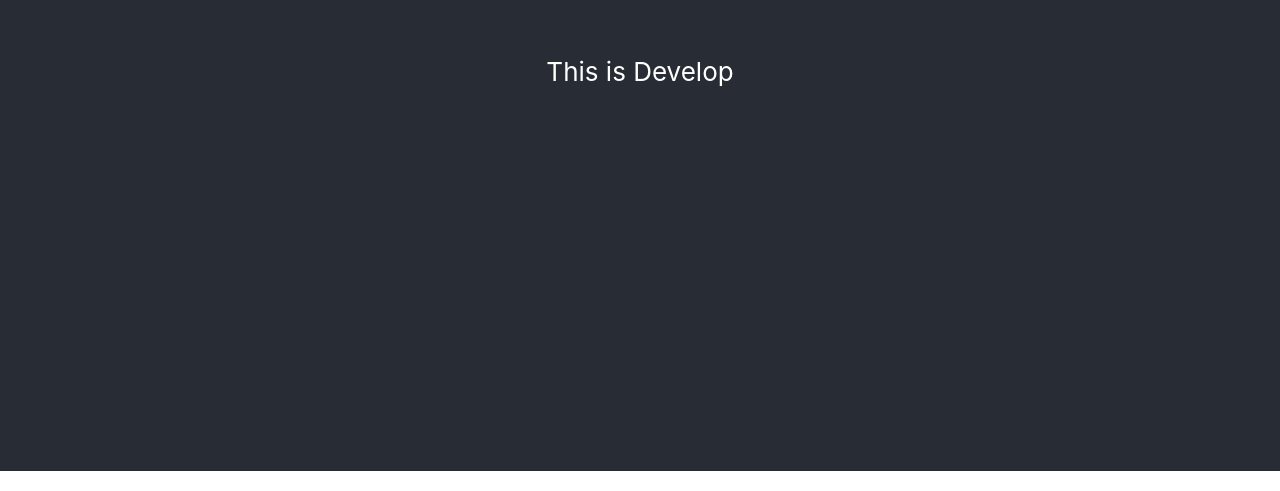
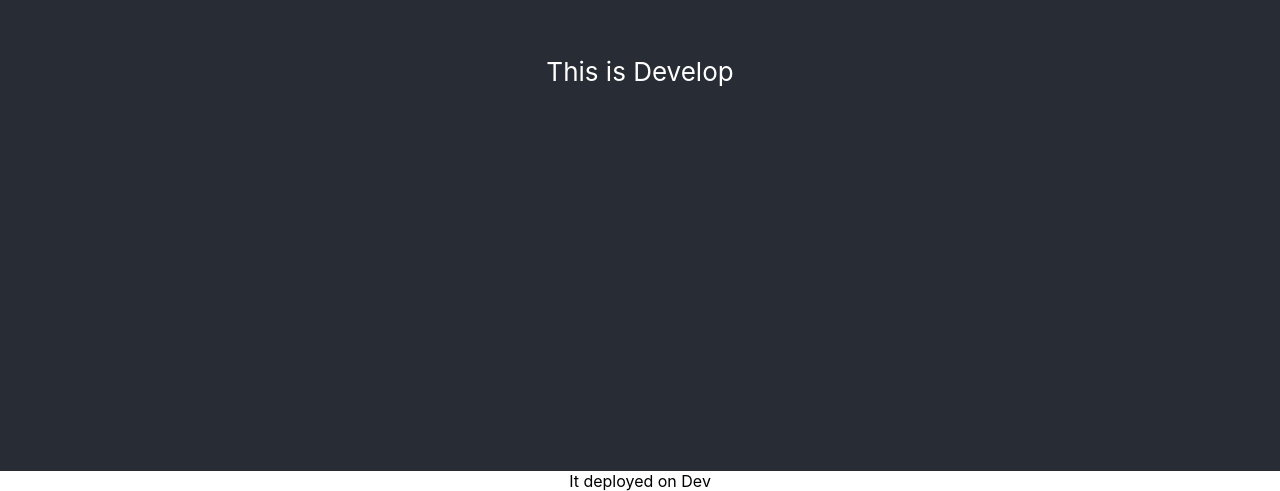
Before and after one commit to tanyavalko/Algorithms_DataStructures, a React (Create React App) app: page / in a window 1280 px wide. Shown: the part 329-820 px from the top of the page. Built offline with nearby package versions, Linux system fonts and the light colour scheme.

Commit message:
feat: add changes

```diff
--- a/src/App.tsx
+++ b/src/App.tsx
@@ -1,9 +1,11 @@
 import './App.css';
+import { DeployOnDevComp } from './devDeploy';
 
 function App() {
   return (
     <div className="App">
       <header className="App-header">This is Develop</header>
+      <DeployOnDevComp />
     </div>
   );
 }
--- /dev/null
+++ b/src/devDeploy/index.tsx
@@ -0,0 +1,3 @@
+export const DeployOnDevComp = () => {
+  return <div>It deployed on Dev</div>;
+};
```
